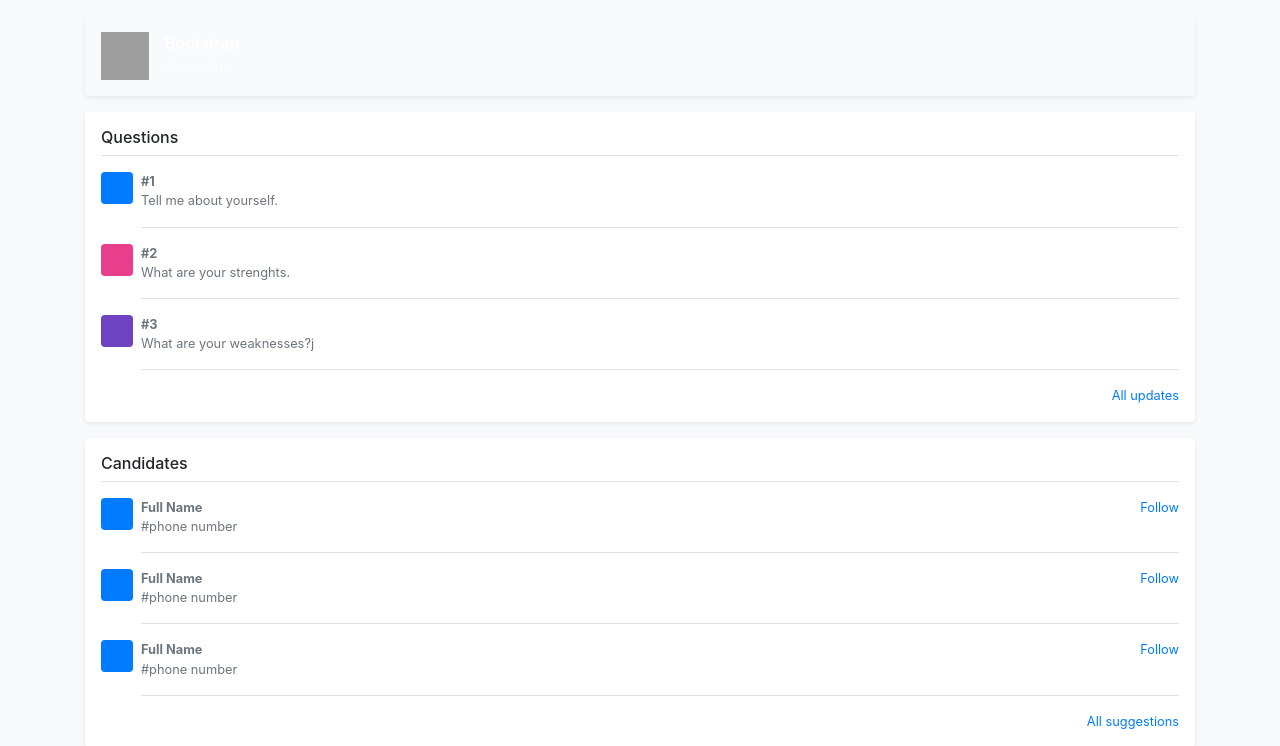
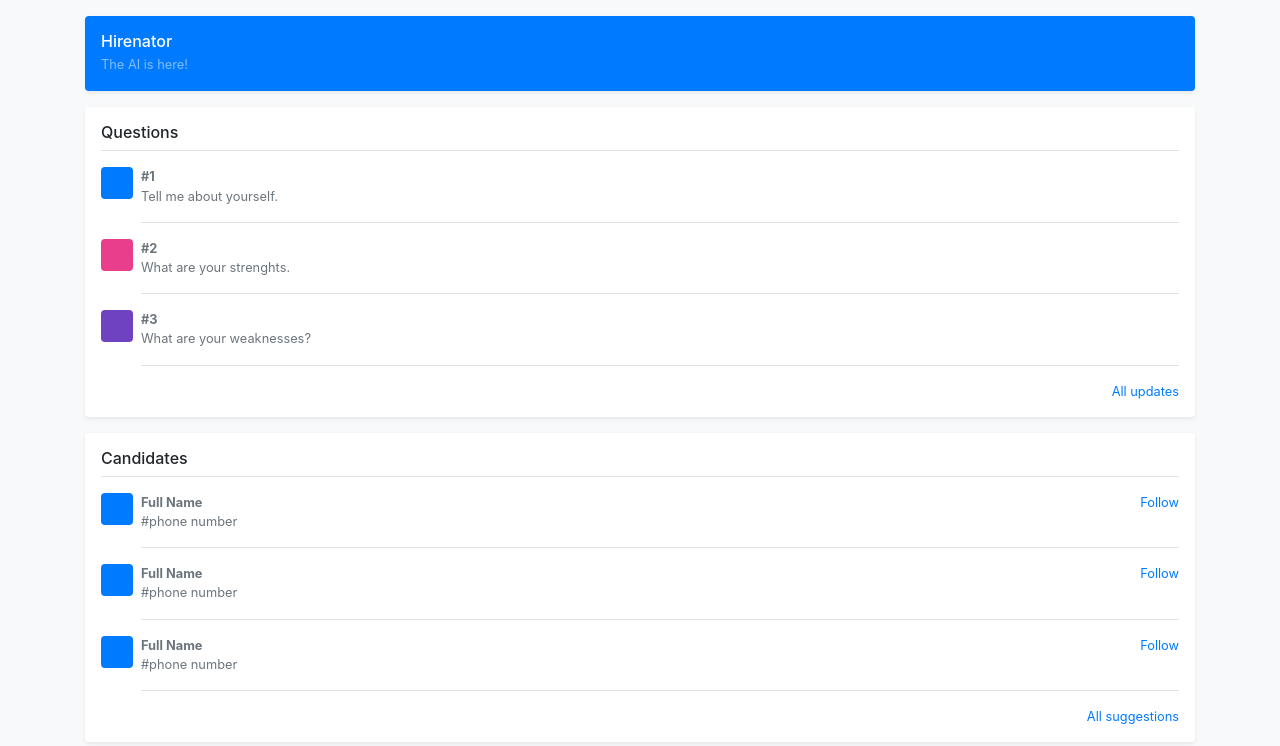
Before and after one commit to gcgbarbosa/hackaz, a PHP site: page /dashboard.php in a window 1280 px wide. Shown: the top 746 px of the page. Run offline with PHP 8.4, Linux system fonts and the light colour scheme; some libraries are stand-ins or nearby versions; grey boxes are pictures that could not be loaded.

Commit message:
added the background color for heading

```diff
--- a/dashboard.php
+++ b/dashboard.php
@@ -7,7 +7,7 @@
     <meta name="description" content="">
     <meta name="author" content="Mark Otto, Jacob Thornton, and Bootstrap contributors">
     <meta name="generator" content="Jekyll v3.8.6">
-    <title>Offcanvas template · Bootstrap</title>
+    <title>Dashboard - Hirenator</title>
 
     <link rel="canonical" href="https://getbootstrap.com/docs/4.4/examples/offcanvas/">
 
@@ -103,11 +103,11 @@
     </div-->
 
     <main role="main" class="container">
-      <div class="d-flex align-items-center p-3 my-3 text-white-50 bg-purple rounded shadow-sm">
-        <img class="mr-3" src="/docs/4.4/assets/brand/bootstrap-outline.svg" alt="" width="48" height="48">
-        <div class="lh-100">
-          <h6 class="mb-0 text-white lh-100">Bootstrap</h6>
-        <small>Since 2011</small>
+      <div class="d-flex align-items-center p-3 my-3 text-white-50 bg-purple rounded shadow-sm bg-primary">
+        <!--img class="mr-3" src="/docs/4.4/assets/brand/bootstrap-outline.svg" alt="" width="48" height="48"-->
+        <div class="lh-100 ">
+          <h6 class="mb-0 text-white lh-100">Hirenator</h6>
+        <small>The AI is here!</small>
         </div>
       </div>
 
@@ -131,7 +131,7 @@
           <svg class="bd-placeholder-img mr-2 rounded" width="32" height="32" xmlns="http://www.w3.org/2000/svg" preserveAspectRatio="xMidYMid slice" focusable="false" role="img" aria-label="Placeholder: 32x32"><title>Placeholder</title><rect width="100%" height="100%" fill="#6f42c1"/><text x="50%" y="50%" fill="#6f42c1" dy=".3em">32x32</text></svg>
           <p class="media-body pb-3 mb-0 small lh-125 border-bottom border-gray">
             <strong class="d-block text-gray-dark">#3</strong>
-            What are your weaknesses?j
+            What are your weaknesses?
           </p>
         </div>
         <small class="d-block text-right mt-3">
@@ -177,20 +177,25 @@
       </div>
     </main>
 
+    <!-- Optional JavaScript -->
+    <!-- jQuery first, then Popper.js, then Bootstrap JS -->
+    <script src="https://code.jquery.com/jquery-3.4.1.slim.min.js" integrity="sha384-J6qa4849blE2+poT4WnyKhv5vZF5SrPo0iEjwBvKU7imGFAV0wwj1yYfoRSJoZ+n" crossorigin="anonymous"></script>
+    <script src="https://cdn.jsdelivr.net/npm/popper.js@1.16.0/dist/umd/popper.min.js" integrity="sha384-Q6E9RHvbIyZFJoft+2mJbHaEWldlvI9IOYy5n3zV9zzTtmI3UksdQRVvoxMfooAo" crossorigin="anonymous"></script>
+    <script src="https://stackpath.bootstrapcdn.com/bootstrap/4.4.1/js/bootstrap.min.js" integrity="sha384-wfSDF2E50Y2D1uUdj0O3uMBJnjuUD4Ih7YwaYd1iqfktj0Uod8GCExl3Og8ifwB6" crossorigin="anonymous"></script>
+
     <script
-      src="https://code.jquery.com/jquery-3.4.1.slim.min.js"
-      integrity="sha384-J6qa4849blE2+poT4WnyKhv5vZF5SrPo0iEjwBvKU7imGFAV0wwj1yYfoRSJoZ+n"
-       crossorigin="anonymous">
+      src="/docs/4.4/dist/js/bootstrap.bundle.min.js"
+      integrity="sha384-6khuMg9gaYr5AxOqhkVIODVIvm9ynTT5J4V1cfthmT+emCG6yVmEZsRHdxlotUnm" crossorigin="anonymous">
     </script>
 
     <script>
-      window.jQuery || document.write('<script src="/docs/4.4/assets/js/vendor/jquery.slim.min.js"><\/script>')
+      $(function () {
+        'use strict'
+        $('[data-toggle="offcanvas"]').on('click', function () {
+          $('.offcanvas-collapse').toggleClass('open')
+        })
+      })
     </script>
 
-    <script
-      src="/docs/4.4/dist/js/bootstrap.bundle.min.js"
-      integrity="sha384-6khuMg9gaYr5AxOqhkVIODVIvm9ynTT5J4V1cfthmT+emCG6yVmEZsRHdxlotUnm" crossorigin="anonymous"></script>
-      <script src="offcanvas.js">
-    </script>
   </body>
 </html>
```
